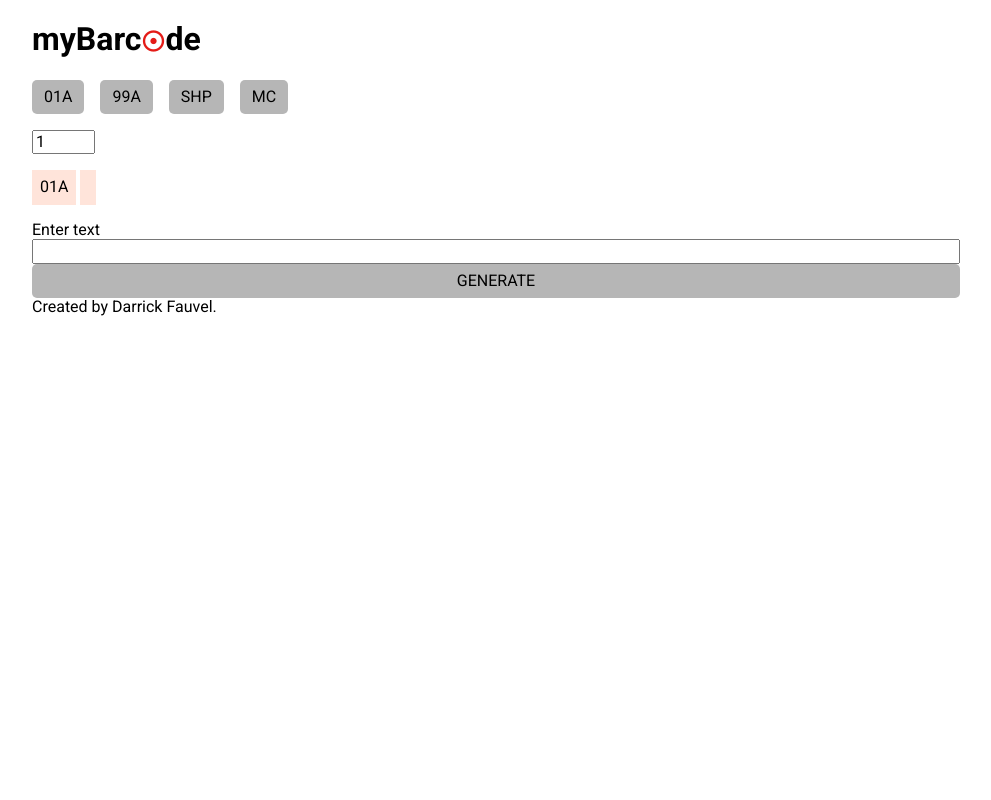
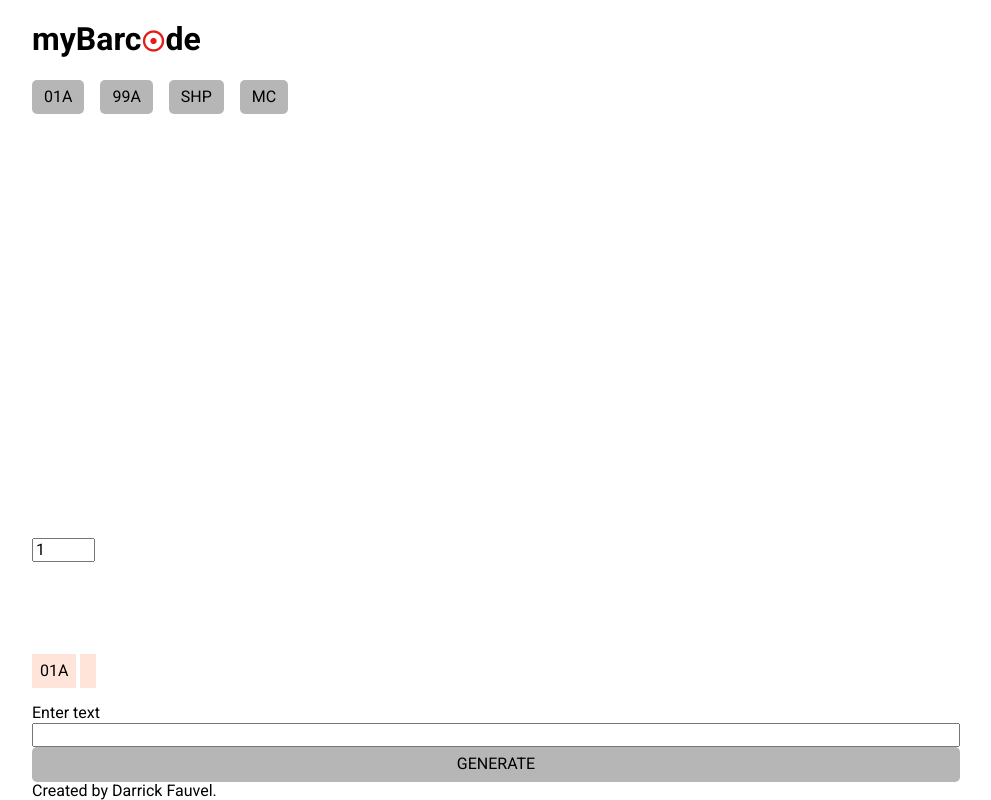
Before and after one commit to DarrickFauvel/barcode-generator-react, a React (Vite) app: page / in a window 1280 px wide. Shown: the whole page, without its empty margins (144-1135 px from the left). Built offline with nearby package versions, Linux system fonts and the light colour scheme.

Commit message:
Apply grid style

```diff
--- a/src/index.css
+++ b/src/index.css
@@ -17,6 +17,9 @@ body {
 }
 
 .wrapper {
+  display: grid;
+  grid-template-rows: auto 1fr 100px;
+  height: 100vh;
   margin-inline: auto;
   max-width: 960px;
   padding-inline: 1em;
```
